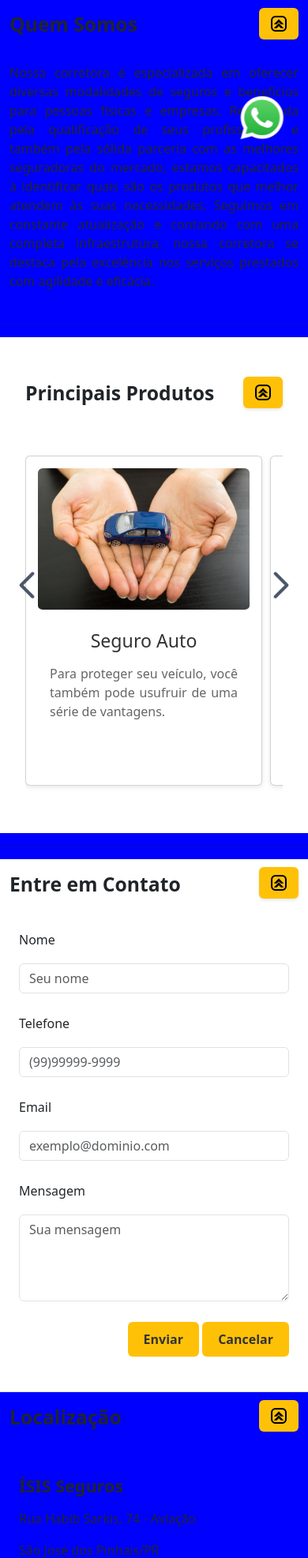
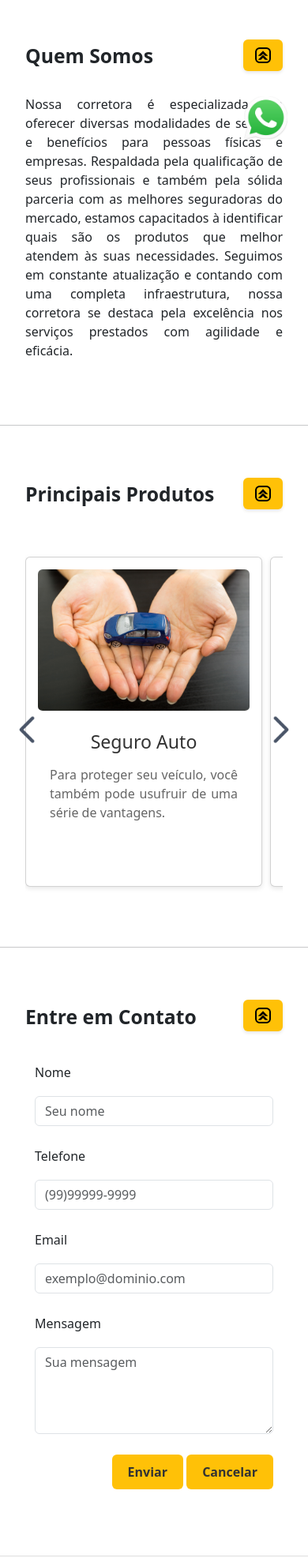
Before and after one commit to Emerdcp/SiteIsisSeguros, a PHP site: page / in a window 390 px wide. Shown: the part 600-2573 px from the top of the page at 79% size. Run offline with PHP 8.4, Linux system fonts and the light colour scheme.

Commit message:
Teste responsivo, e movimento
Teste responsivo, e movimento

```diff
--- a/index.html
+++ b/index.html
@@ -18,14 +18,11 @@
 
 <body>
   <!-- <body style="background-image: url(imagens/logoIsisSeguroFundoWeb.png); background-attachment: fixed; background-repeat: no-repeat; background-size: 100% 100%;">   -->
-  <!--================== LOGO E MENU ==================-->
   <header id="home">
-    <!--================== TESTE NOVO MENU ==================-->
+    <!--================== NOVO MENU ==================-->
     <nav class="navbar navbar-expand-lg bg-light py-3">
       <div class="container">
-        <!-- LOGO -->
         <a class="navbar-brand" href="#home">
-          <!-- <img src="imagens/logoIsisSeguro.png" alt="Logo Isis Seguros" title="Isis Seguro" class="logo-imglogo"> -->
           <img src="imagens/logoIsisSeguro.png" alt="Logo Isis Seguros" title="Isis Seguro" class="logo-imglogo" loading="lazy">
         </a>
         <!-- BOTÃO DE MENU PARA CELULAR -->
@@ -46,26 +43,9 @@
         </div>
       </div>
     </nav>
-    <!--================== TESTE NOVO MENU - FIM==================-->
-    <!--================== MENU EXISTENTE ==================-->
-    <!-- <div class="container">
-      <div class="logo-header">
-        <img src="imagens/logoIsisSeguro.png" alt="Logo Isis Seguros" title="Isis Seguro" class="logo">
-      </div>
-      <nav class="menu-rodape">
-        <ul>
-          <li><a href="#quemSomos">Quem Somos</a></li>
-          <li><a href="#produtos">Produtos</a></li>
-          <li><a href="https://isisseguros.aggilizador.com.br/" target="_blank">Solicite uma Proposta</a></li>
-          <li><a href="#" id="btn-assistencia">Assistência 24hs</a></li>
-          <li><a href="#contato">Contato</a></li>
-          <li><a href="#localizacao">Localização</a></li>
-        </ul>
-      </nav>
-    </div> -->
   </header>
   <!--================== SESSÃO SOLICITE UMA PROPOSTA ==================-->
-  <article class="hero">
+  <section class="hero">
     <div class="overlay">
       <div class="container">
         <h2><b>Proteção patrimonial, familial e profissional</b></h2>
@@ -73,9 +53,9 @@
         <a href="https://isisseguros.aggilizador.com.br/" class="btn" target="_blank">Solicite uma proposta</a>
       </div>
     </div>
-  </article>
+  </section>
   <!--================== QUEM SOMOS ==================-->
-  <article id="quemSomos">
+  <section id="quemSomos">
     <div class="container">
       <div class="linha-topo">
         <h2><b>Quem Somos</b></h2>
@@ -88,10 +68,10 @@
         necessidades. Seguimos em constante atualização e contando com uma completa infraestrutura, nossa corretora se
         destaca pela excelência nos serviços prestados com agilidade e eficácia.</p>
     </div>
-  </article>
+  </section>
   <hr>
   <!--================== PRODUTOS - CARDS ==================-->
-  <article id="produtos" class="produtos secao-cards"><!--"secao-cards" para cards na laterais-->
+  <section id="produtos" class="produtos secao-cards"><!--"secao-cards" para cards na laterais-->
     <div class="container">
       <div class="linha-topo">
         <h2><b>Principais Produtos</b></h2>
@@ -133,7 +113,7 @@
       <button class="btn-scroll right" onclick="scrollCards('right')"><img src="imagens/right.png" alt="Avançar"
           class="seta-btn"></button>
     </div>
-  </article>
+  </section>
   <!--================== MODAL PARA ABRIR AS INFORMAÇÕES DOS CARDS ==================-->
   <div id="modal" class="modal">
     <div class="modal-content">
@@ -144,7 +124,7 @@
   </div>
   <!--================== Solicite um proposta ==================-->
   <hr>
-  <article id="contato" class="proposta">
+  <section id="contato" class="proposta">
     <!-- arrumar o id"proposta para contato... arrumar botão que está dando problemas-->
     <div class="container">
       <div class="linha-topo">
@@ -186,9 +166,9 @@
         </div>
       </form>
     </div>
-  </article>
+  </section>
   <!--================== Contato ==================-->
-  <article id="localizacao">
+  <section id="localizacao">
     <div class="container">
       <div class="linha-topo">
         <h2><b>Localização</b></h2>
@@ -224,7 +204,7 @@
         </div>
       </form>
     </div>
-  </article>
+  </section>
   <!--================== INFORMAÇÃO DO REDAPÉ ==================-->
   <footer>
     <div class="container">
--- a/style.css
+++ b/style.css
@@ -1,3 +1,4 @@
+/*================== TODOS AS PÁGINAS REMOVE OS ESPAÇO ==================*/
 * {
   margin: 0px; /*Remove as margens padrão de os elementos */
   padding: 0px; /*Remove o preenchimento (padding) padrão os elementos */
@@ -17,7 +18,7 @@
   font-family: 'Segoe UI', sans-serif; /*Define a fonte principal da página (se o Segoe UI não estiver disponível, o navegador usará uma fonte sans-serif genérica*/
   color: #333; /*Define a cor do texto para um tom de cinza escuro (#333)*/
   line-height: 1.6; /*Aumenta o espaçamento entre as linhas de texto, para uma leitura mais confortável.*/
-  background-color: #f30606; /*Define o fundo da página com um tom de cinza muito claro*/
+  background-color: #a8a8a8; /*Define o fundo da página com um tom de cinza muito claro*/
 }
 
 .container {
@@ -37,7 +38,6 @@
   justify-content: space-between;
   align-items: center;
 }
-
 
 .hero {
   background: #e0e0e0; /* Cinza claro Define o fundo da seção hero como um tom de cinza claro*/
@@ -145,7 +145,6 @@
   padding: 15px;
 }
 
-
 /*================== CARDS LADO MOVENDO LATERAL ==================*/
 /* Estilo para rolagem lateral */
 .secao-cards {
@@ -172,12 +171,6 @@
   /* white-space: nowrap; */ /*----------------------faz diminuir tamanho do card--------------------*/
   scroll-behavior: smooth;
   padding: 10px 0;
-
-  /*Analisar para Celular de fica bommmmmm ================================================================================*/
-  display: grid;
-  grid-template-columns: 1fr; /*Em telas pequenas, ao usar grid-template-columns, talvez você queira incluir uma regra de quebra de coluna para que os cards fiquem empilhados ao invés de lado a lado.*/
-  gap: 10px;
-
 }
 
 .cards {
@@ -201,11 +194,10 @@
   margin-bottom: 10px;
 }
 
-
-/*================== BOTÃO PARA MOVER CARDS PARA LADO ==================*/
+/*================== BOTÃO MOVER "SETINHA" APRESENTADO NOS CARDS ==================*/
 .btn-scroll {
   position: absolute; /* Posiciona o botão de forma absoluta dentro do contêiner pai */
-  top: 50%; /* Alinha verticalmente ao centro */
+  top: 60%; /* Alinha verticalmente ao centro */
   transform: translateY(-50%); /* Corrige o alinhamento central exato */
   border: none; /*Coloca Broda no Botão*/
   background-color: transparent; /* <-- Remove o fundo */
@@ -220,7 +212,6 @@
   background: none; /* Remove o fundo padrão do botão */
   cursor: pointer; /* Mostra cursor de clique */
   z-index: 1; /* Garante que o botão fique acima dos outros elementos */
-
 }
 
 .btn-scroll.left {
@@ -260,10 +251,9 @@
     transform: translateY(-50%) translateX(12px);
   }
 }
-/*================== BOTÃO PARA MOVER CARDS PARA LADO- FIM ==================*/
+/*================== BOTÃO MOVER "SETINHA" APRESENTADO NOS CARDS - FIM ==================*/
 
-
-/*IMAGEM DO DE VOLTA PARA O INICIO NA LINHA - ENTRE EM CONTATO - QUADRADO AMARELO nas páginas da segurados*/
+/*================== IMAGEM DO DE VOLTA PARA O INICIO NA LINHA - ENTRE EM CONTATO - QUADRADO AMARELO nas páginas da segurados ==================*/
 .botao-topo img {
   width: 21px;
   height: auto;
@@ -286,7 +276,6 @@
   height: 90px;
   object-fit: contain;
 }
-
 
 /*================== CARDS LADO A LADO ==================*/
 .cards {
@@ -365,18 +354,7 @@
   color: #666;
 }
 
-
-
-
-
-
-
-
-
-
-/*================== TESTE MENU ==================*/
-
-
+/*================== MENU ==================*/
 /*-------REDUZIR O TAMANHO DA IMAGEM DO LOGO NA HOME-------------*/
 .logo-imglogo {
   max-width: 80px; /* Ajuste o tamanho conforme necessário */
@@ -389,9 +367,6 @@
 @media (max-width: 576px) { /*Esse bloco só se aplica a telas pequenas (como celulares)*/
   .logo-img {
       max-width: 140px; /*Em telas pequenas, o logo será menor (até 140px), para caber bem em espaços mais estreitos*/
-  }
-  body {
-    background-color: BLUE!important;
   }
 }
 
@@ -435,15 +410,11 @@
   background-size: 100% 100%; /* Garante que o ícone se encaixe bem */
 }
 
-/*================== TESTE MENU - FIM ==================*/
-
-
+/*================== MENU - FIM ==================*/
 
 /*================== ALINHAMENDO O RODAPE DO MENU ==================*/
 
-
 /*================== CENTRALIZADO O MENU NA VERTICAL==================*/
-
 
 /*================== IMAGEM DA FAMÍLIA CENTRALIZADO ==================*/
 
@@ -671,8 +642,6 @@
   vertical-align: middle !important;
 }
 
-
-
 /*================== ATENDIMENTO POR WHATSAPP - PRECISANDO DE AJUDA ==================*/
 .whatsapp-popup {
   position: fixed;
@@ -680,7 +649,7 @@
   right: 20px;
   /* background-color: #25d366; */
   /* color: white; */
-  padding: 50px 5px;
+  padding: 50px 0px;
   border-radius: 50px;
   /* display: flex; */
   align-items: center;
@@ -711,7 +680,7 @@
   animation: pulse 2s infinite;
 }
 
-/*================== FORMATEÇÃO DO CAPTCHA ==================*/
+/*================== FORMATAÇÃO DO CAPTCHA ==================*/
 .g-recaptcha {
   margin: 15px 0;
 }
@@ -724,16 +693,8 @@
   align-items: center;
 }
 
-  /*================== Carrega Mais ==================*/
-
-
-
-
-
-
-  /*================== PÁGINAS 24HS ==================*/
-
-  /* Área das logos lado a lado */
+/*================== PÁGINAS 24HS ==================*/
+/* Área das logos lado a lado */
 .logos-seguradoras {
 
   display: flex;
@@ -759,19 +720,6 @@
   padding: 20px; /* Adiciona um pouco de espaço interno */
 }
 
-/* tabela RETIRAR */
-table {
-  width: 40%; /* A tabela ocupa 100% da largura disponível da página ou do contêiner pai. */
-  border-collapse: separate; /* Separa as bordas da tabela (dá o espaçamento entre as células). */
-  border-spacing: 20px; /* Adiciona um espaçamento de 20px entre as células da tabela. */
-}
-
-/* tabela RETIRAR */
-td {
-  padding: 10px 20px; /* Adiciona 10px de espaçamento vertical (em cima e embaixo) e 20px de espaçamento horizontal (esquerda e direita) nas células. */
-  text-align: center; /* Alinha o conteúdo das células no centro horizontalmente. */
-}
-
 .telefone-btn {
   display: inline-flex; /* Exibe o botão como um elemento inline (sem quebra de linha), mas com a capacidade de usar o layout flexível. */
   align-items: center; /* Alinha verticalmente o conteúdo (ícone e texto) no centro. */
@@ -794,7 +742,6 @@
   height: 20px; /* Define a altura da imagem para 20px, mantendo a proporção correta. */
   margin-right: 10px; /* Adiciona um espaço de 10px entre a imagem e o texto do botão. */
 }
-
 
 /* .logos-seguradoras img { */
   /* max-width: 150px; Ajuste o tamanho conforme necessário */
```
